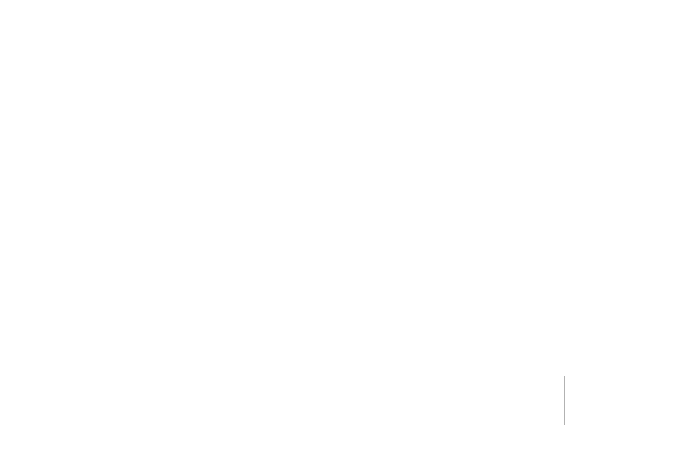
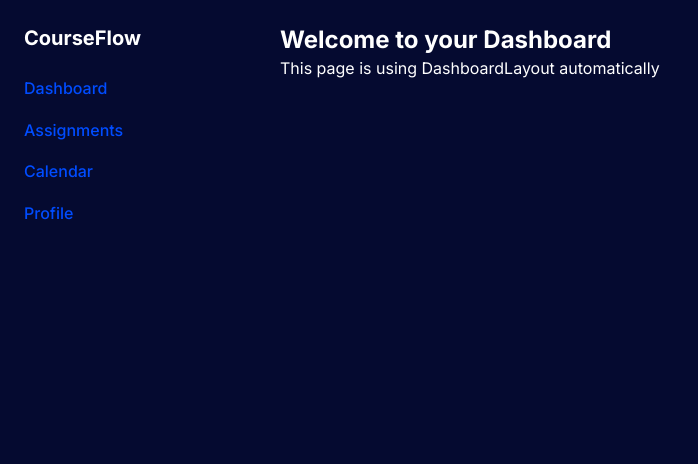
Before and after one commit to joshua-benitez/smart-semester-planner, a Next.js app: page /dashboard in a window 1280 px wide. Before the commit this address had no page. Shown: the top 464 px of the page, without its empty margins (0-698 px from the left). Built offline with nearby package versions, Linux system fonts and the light colour scheme.

Commit message:
added files: app/dashboard/layout.tsx, app/dashboard/page.tsx

```diff
--- /dev/null
+++ b/app/dashboard/layout.tsx
@@ -0,0 +1,9 @@
+import DashboardLayout from "@/components/layout/DashboardLayout"
+
+export default function DashboardRootLayout({
+  children,
+}: {
+  children: React.ReactNode
+}) {
+  return <DashboardLayout>{children}</DashboardLayout>
+}
--- /dev/null
+++ b/app/dashboard/page.tsx
@@ -0,0 +1,8 @@
+export default function DashboardPage() {
+  return (
+    <div>
+      <h1 className="text-2xl font-bold">Welcome to your Dashboard</h1>
+      <p>This page is using DashboardLayout automatically</p>
+    </div>
+  )
+}
--- a/app/layout.tsx
+++ b/app/layout.tsx
@@ -5,8 +5,8 @@ import Providers from './providers'
 const inter = Inter({ subsets: ['latin'] })
 
 export const metadata = {
-  title: 'Smart Semester Planner',
-  description: 'Gamified assignment tracker for students',
+  title: 'CourseFlow',
+  description: 'Assignment tracker for students',
 }
 
 export default function RootLayout({
```
